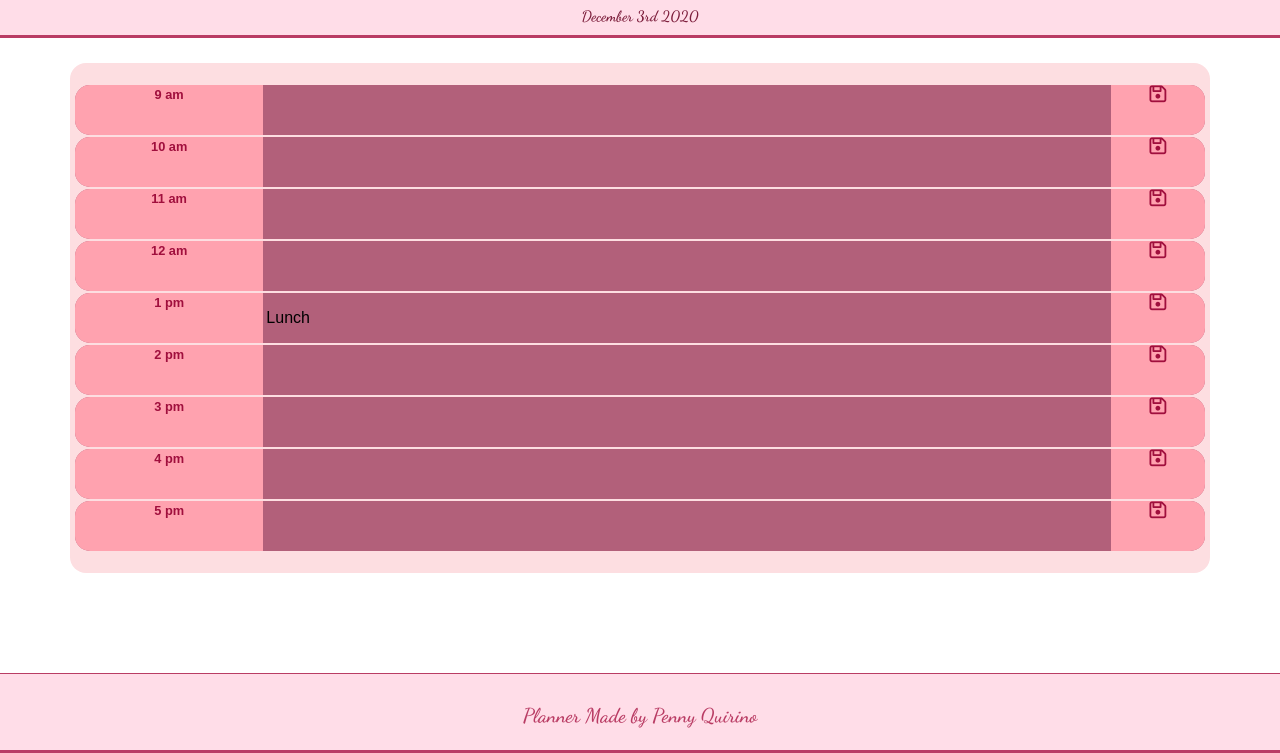
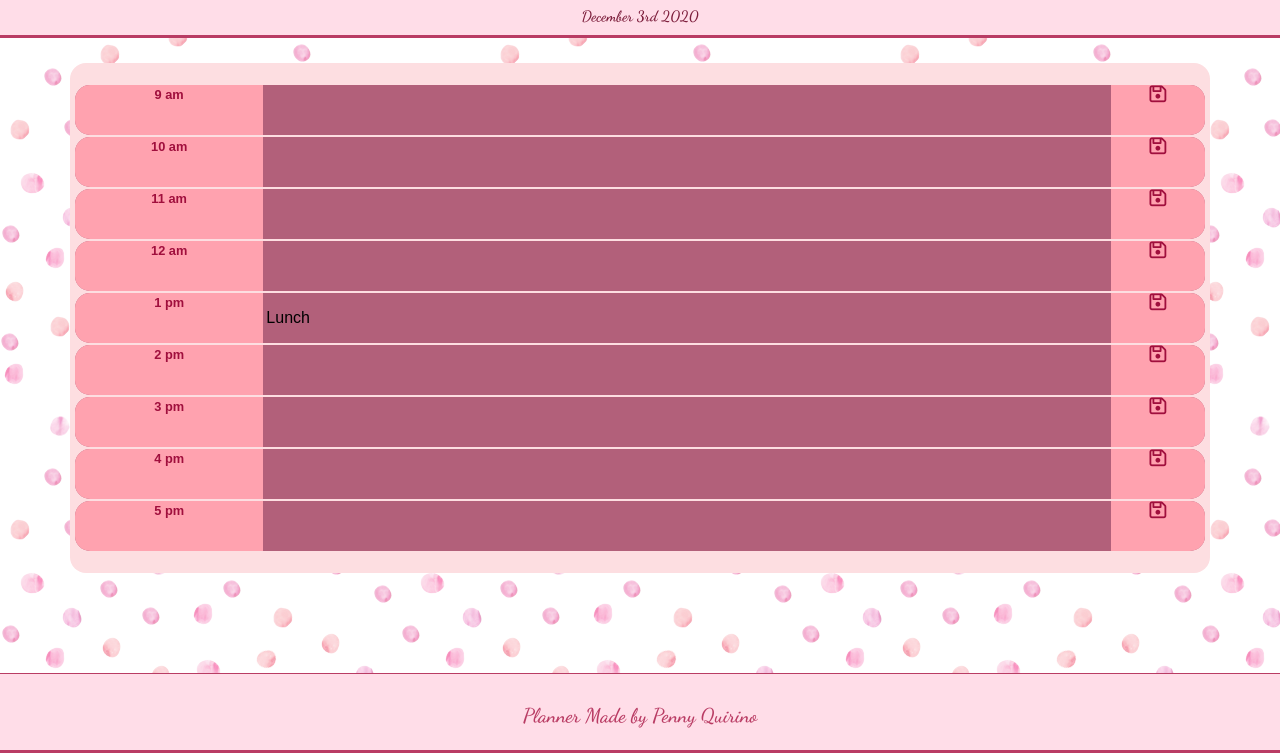
Before and after one commit to pennyquirino/Daily-Planner, a plain HTML site: page index.html in a window 1280 px wide. Shown: the part 47-800 px from the top of the page. Drawn offline with nearby package versions, Linux system fonts and the light colour scheme.

Commit message:
updated link to background pic

```diff
--- a/styles/style.css
+++ b/styles/style.css
@@ -1,6 +1,6 @@
 body {
     /* image for background */
-    background-image: url('images/watercolor.png');
+    background-image: url('/images/watercolor.png');
 
 
     font-family: Arial, Helvetica, sans-serif;
```
